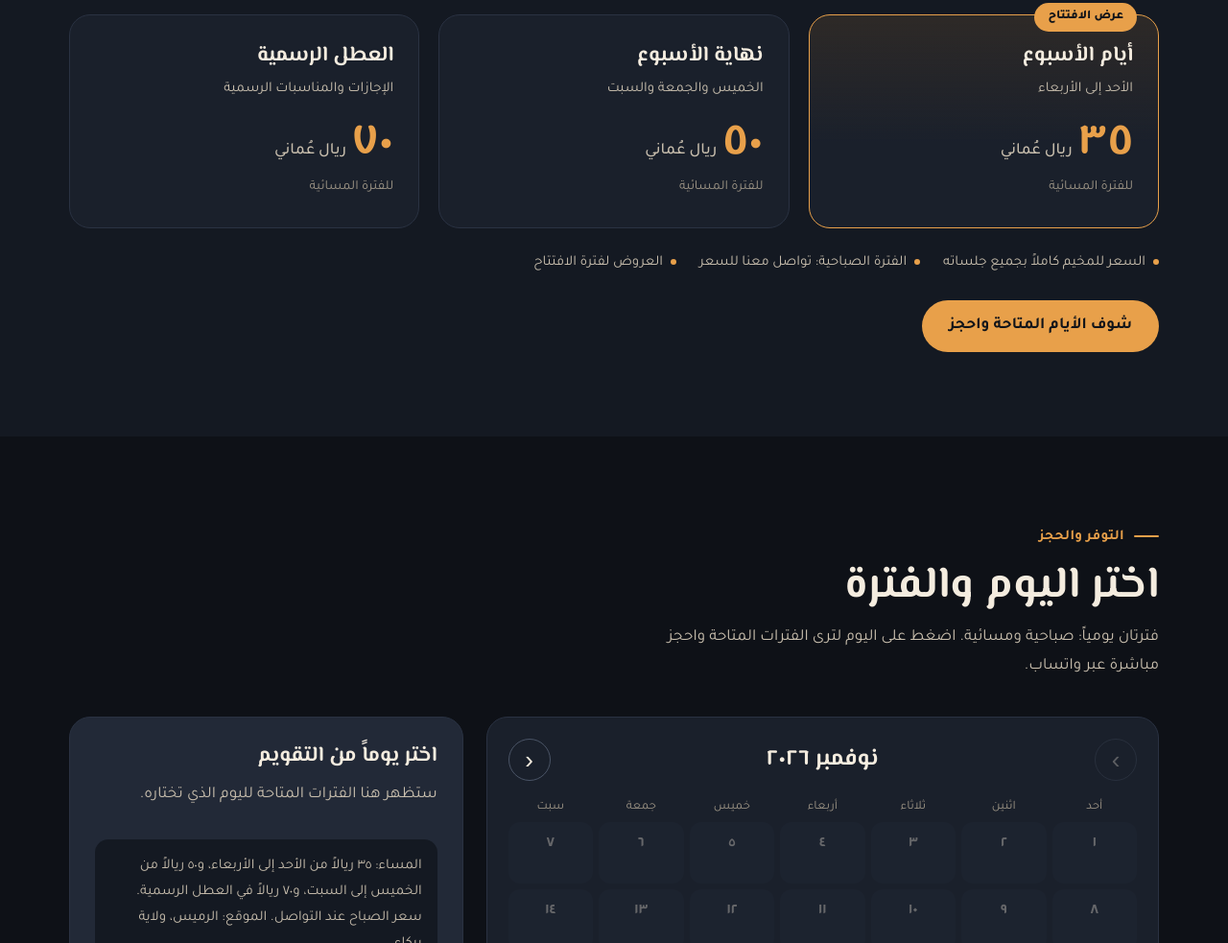
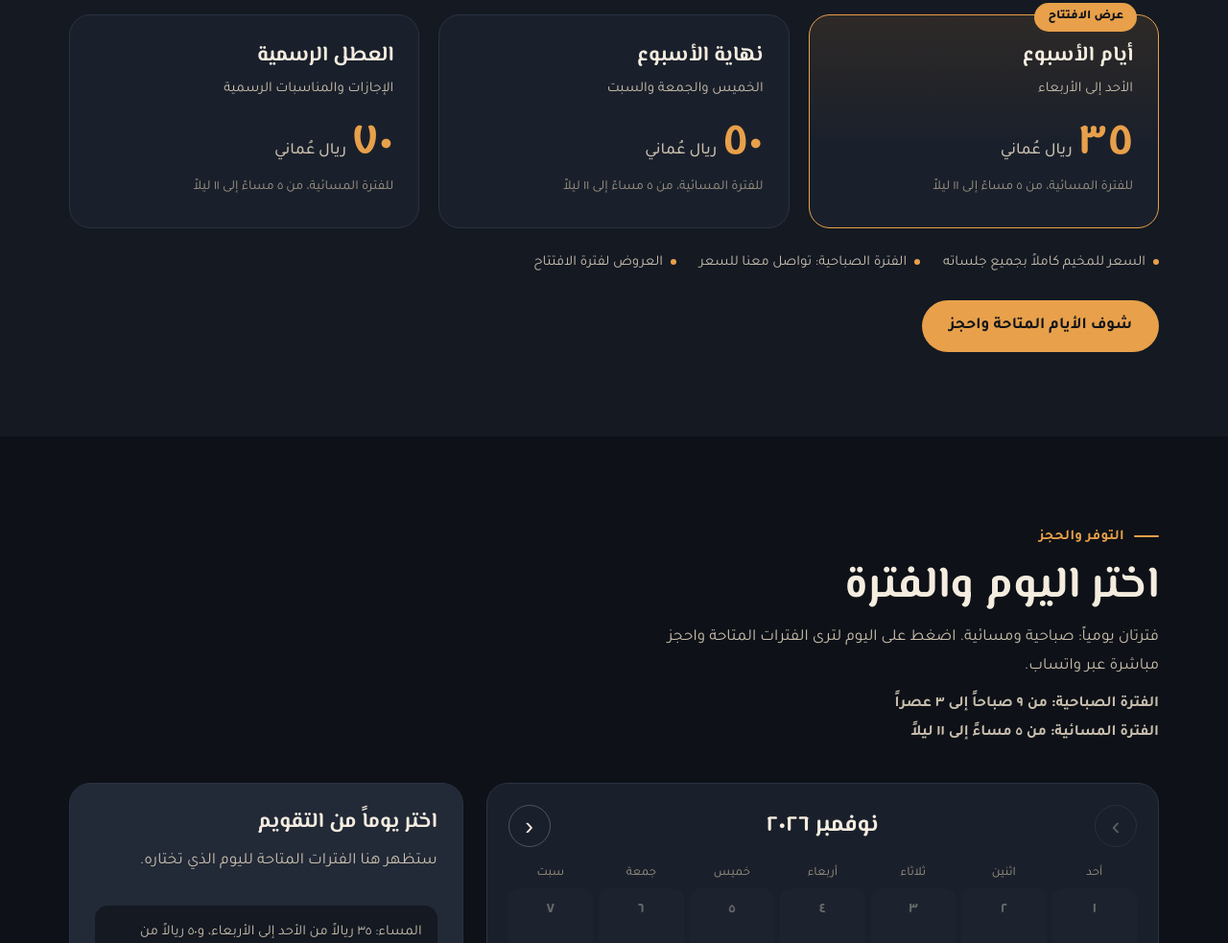
Before and after one commit to majidsaid272/albahaa-camp, a plain HTML site: page index.html in a window 1280 px wide. Shown: the part 5476-6459 px from the top of the page at 96% size. Drawn offline with Linux system fonts and the light colour scheme.

Commit message:
إضافة أوقات الفترتين
Co-Authored-By: Claude Opus 5.5 <noreply@anthropic.com>
Claude-Session: https://claude.ai/code/session_011CgfQZXZJ7HmdfqPEHgbdg

```diff
--- a/index.html
+++ b/index.html
@@ -208,6 +208,7 @@ footer{border-top:1px solid var(--line);padding:26px 22px calc(26px + env(safe-a
 .price .amt{font-family:'El Messiri',serif;font-weight:700;font-size:48px;color:var(--gold);line-height:1.2;margin-top:8px}
 .price .amt small{font-family:'Tajawal',sans-serif;font-size:17px;color:var(--muted);font-weight:500;margin-right:6px}
 .price .per{color:var(--dim);font-size:14px}
+.times{margin:12px 0 0;color:var(--gold2);font-weight:700;font-size:16px;line-height:1.9}
 .price-notes{display:flex;flex-wrap:wrap;gap:10px 24px;margin-top:22px;color:var(--muted);font-size:15px}
 .price-notes span{display:inline-flex;align-items:center;gap:8px}
 .price-notes span::before{content:"";width:6px;height:6px;border-radius:50%;background:var(--gold)}
@@ -457,9 +458,9 @@ footer{border-top:1px solid var(--line);padding:26px 22px calc(26px + env(safe-a
  <div class="wrap">
   <div class="sec-head"><div><span class="eyebrow">الأسعار</span><h2>عروض الافتتاح</h2><p>أسعار الفترة المسائية للمخيم كاملاً بجميع جلساته.</p></div></div>
   <div class="prices">
-   <div class="price hot"><span class="badge">عرض الافتتاح</span><h3>أيام الأسبوع</h3><span class="days">الأحد إلى الأربعاء</span><div class="amt">٣٥<small>ريال عُماني</small></div><span class="per">للفترة المسائية</span></div>
-   <div class="price"><h3>نهاية الأسبوع</h3><span class="days">الخميس والجمعة والسبت</span><div class="amt">٥٠<small>ريال عُماني</small></div><span class="per">للفترة المسائية</span></div>
-   <div class="price"><h3>العطل الرسمية</h3><span class="days">الإجازات والمناسبات الرسمية</span><div class="amt">٧٠<small>ريال عُماني</small></div><span class="per">للفترة المسائية</span></div>
+   <div class="price hot"><span class="badge">عرض الافتتاح</span><h3>أيام الأسبوع</h3><span class="days">الأحد إلى الأربعاء</span><div class="amt">٣٥<small>ريال عُماني</small></div><span class="per">للفترة المسائية، من ٥ مساءً إلى ١١ ليلاً</span></div>
+   <div class="price"><h3>نهاية الأسبوع</h3><span class="days">الخميس والجمعة والسبت</span><div class="amt">٥٠<small>ريال عُماني</small></div><span class="per">للفترة المسائية، من ٥ مساءً إلى ١١ ليلاً</span></div>
+   <div class="price"><h3>العطل الرسمية</h3><span class="days">الإجازات والمناسبات الرسمية</span><div class="amt">٧٠<small>ريال عُماني</small></div><span class="per">للفترة المسائية، من ٥ مساءً إلى ١١ ليلاً</span></div>
   </div>
   <div class="price-notes"><span>السعر للمخيم كاملاً بجميع جلساته</span><span>الفترة الصباحية: تواصل معنا للسعر</span><span>العروض لفترة الافتتاح</span></div>
   <div style="margin-top:26px"><a class="btn btn-gold" href="#booking">شوف الأيام المتاحة واحجز</a></div>
@@ -468,7 +469,7 @@ footer{border-top:1px solid var(--line);padding:26px 22px calc(26px + env(safe-a
 
 <section class="sec" id="booking">
  <div class="wrap">
-  <div class="sec-head"><div><span class="eyebrow">التوفر والحجز</span><h2>اختر اليوم والفترة</h2><p>فترتان يومياً: صباحية ومسائية. اضغط على اليوم لترى الفترات المتاحة واحجز مباشرة عبر واتساب.</p></div></div>
+  <div class="sec-head"><div><span class="eyebrow">التوفر والحجز</span><h2>اختر اليوم والفترة</h2><p>فترتان يومياً: صباحية ومسائية. اضغط على اليوم لترى الفترات المتاحة واحجز مباشرة عبر واتساب.</p><p class="times">الفترة الصباحية: من ٩ صباحاً إلى ٣ عصراً<br>الفترة المسائية: من ٥ مساءً إلى ١١ ليلاً</p></div></div>
   <div class="cal-wrap">
    <div class="cal">
     <div class="cal-head">
@@ -655,7 +656,8 @@ function slot(name,isB,dt){
  var label=DAYS[dt.getDay()]+' '+dt.getDate()+' '+MONTHS[dt.getMonth()]+' '+dt.getFullYear();
  var msg='السلام عليكم، أرغب بحجز الفترة ال'+name+'ية في مخيم البهاء يوم '+label+'. هل متاحة؟';
  var pr=name==='مسائ'?(([4,5,6].indexOf(dt.getDay())>=0)?'٥٠ ر.ع':'٣٥ ر.ع'):'';
- return '<div class="slot"><b>الفترة ال'+name+'ية</b>'+(pr&&!isB?'<span class="pr">'+pr+'</span>':'')+(isB?'<span class="tag">محجوزة</span>':'<a href="https://wa.me/'+WA+'?text='+encodeURIComponent(msg)+'" target="_blank" rel="noopener">احجز</a>')+'</div>'}
+ var tm=name==='صباح'?'من ٩ صباحاً إلى ٣ عصراً':'من ٥ مساءً إلى ١١ ليلاً';
+ return '<div class="slot"><b>الفترة ال'+name+'ية<small style="display:block;font-weight:400;font-size:13px;color:var(--dim)">'+tm+'</small></b>'+(pr&&!isB?'<span class="pr">'+pr+'</span>':'')+(isB?'<span class="tag">محجوزة</span>':'<a href="https://wa.me/'+WA+'?text='+encodeURIComponent(msg)+'" target="_blank" rel="noopener">احجز</a>')+'</div>'}
 function panel(dt){
  var b=booked[key(dt)]||{};
  document.getElementById('panelDate').textContent=DAYS[dt.getDay()]+' '+toAr(dt.getDate())+' '+MONTHS[dt.getMonth()];
```
